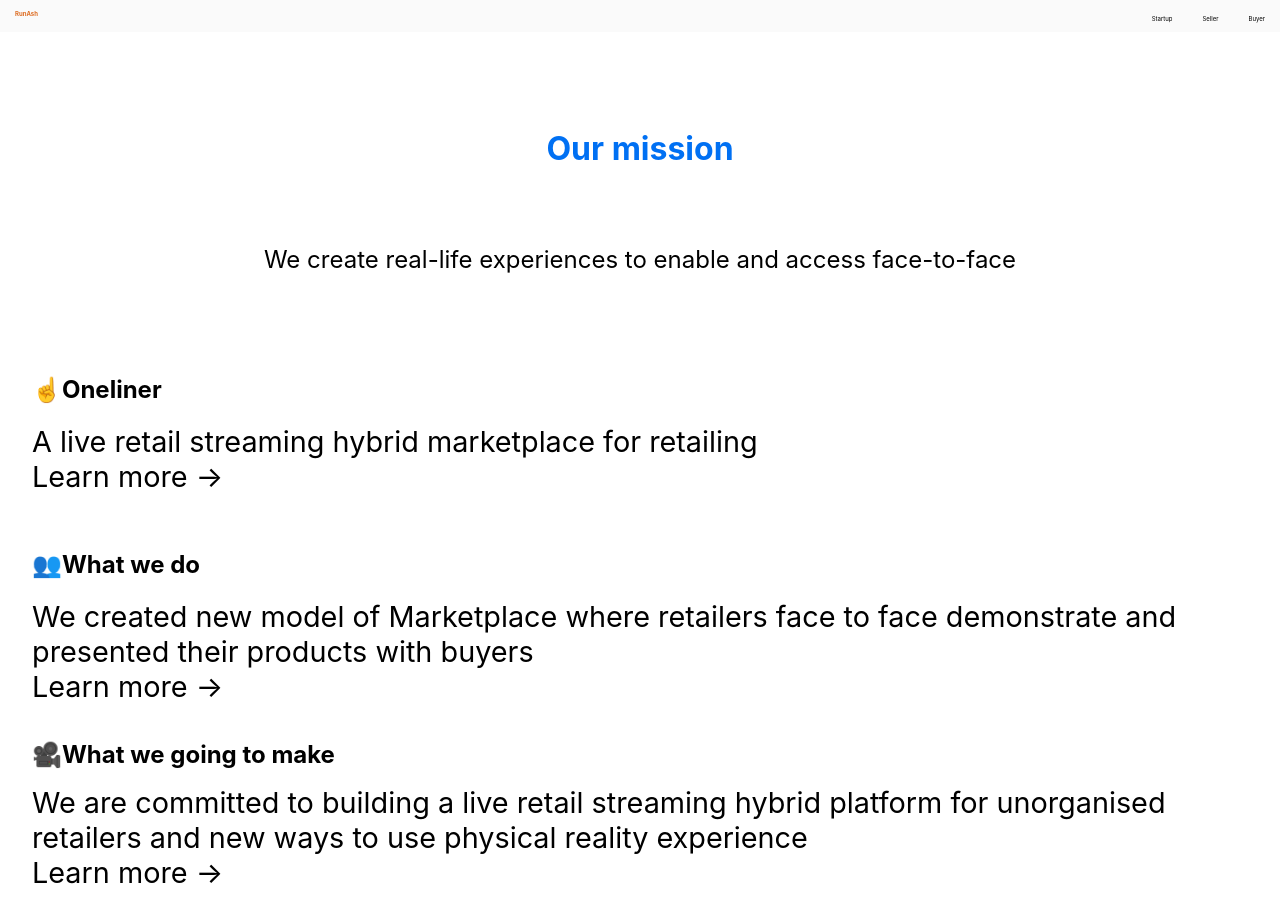
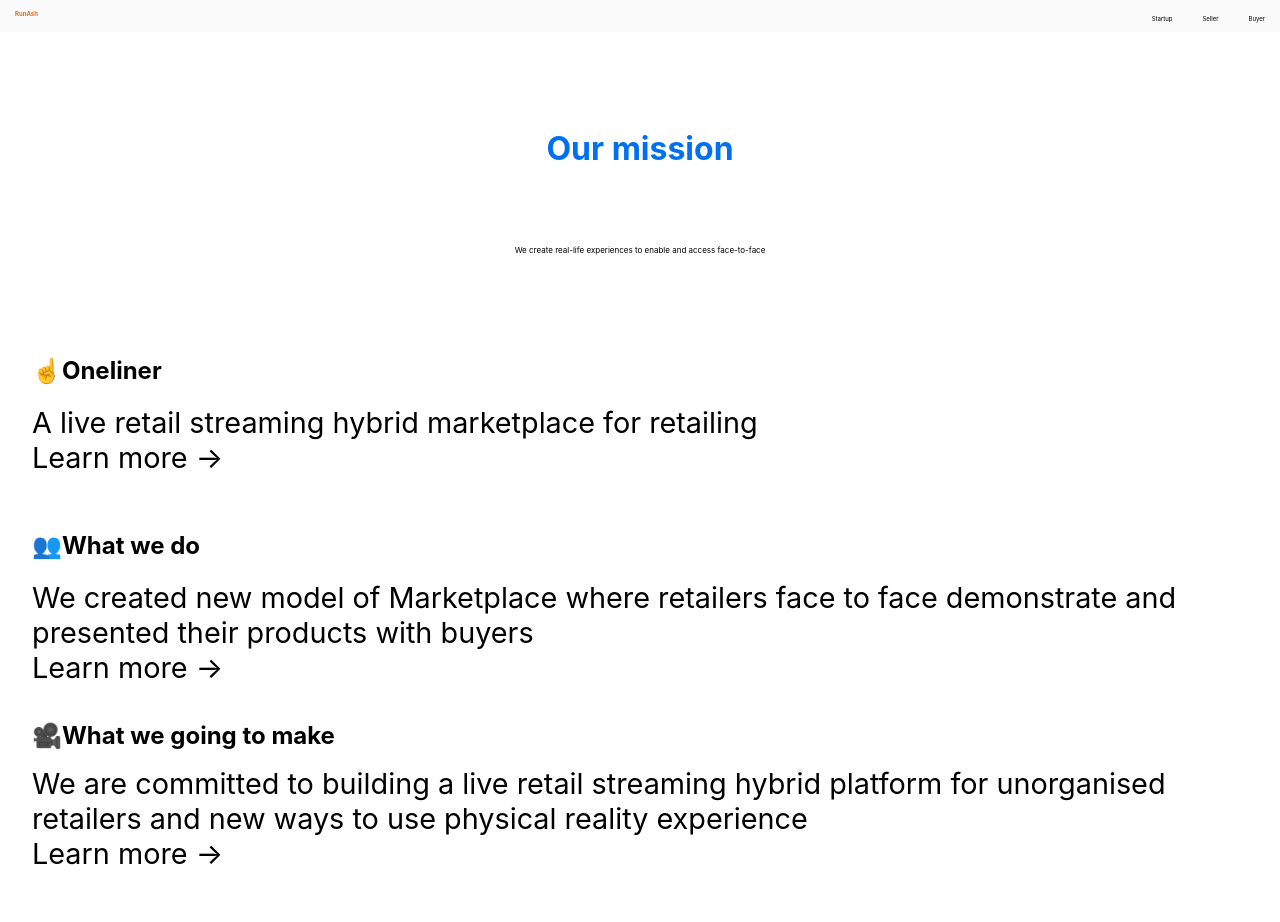
Before and after one commit to rammurmu/next, a Next.js app: page /about in a window 1280 px wide. Shown: the top 922 px of the page. Built offline with nearby package versions, Linux system fonts and the light colour scheme.

Commit message:
Update About.module.css

```diff
--- a/styles/About.module.css
+++ b/styles/About.module.css
@@ -53,7 +53,7 @@
 .description {
   margin: 5rem 0;
   line-height: 1.2;
-  font-size: 1.5rem;
+  font-size: 0.5rem;
 
 }
 
@@ -98,12 +98,12 @@
 
 .card h2 {
   margin: 0 0 1rem 0;
-  font-size: 1.5rem;
+  font-size: 0.5rem;
 }
 
 .card p {
   margin: 0;
-  font-size: 1.25rem;
+  font-size: 0.5rem;
   line-height: 1.5;
 }
 
```
